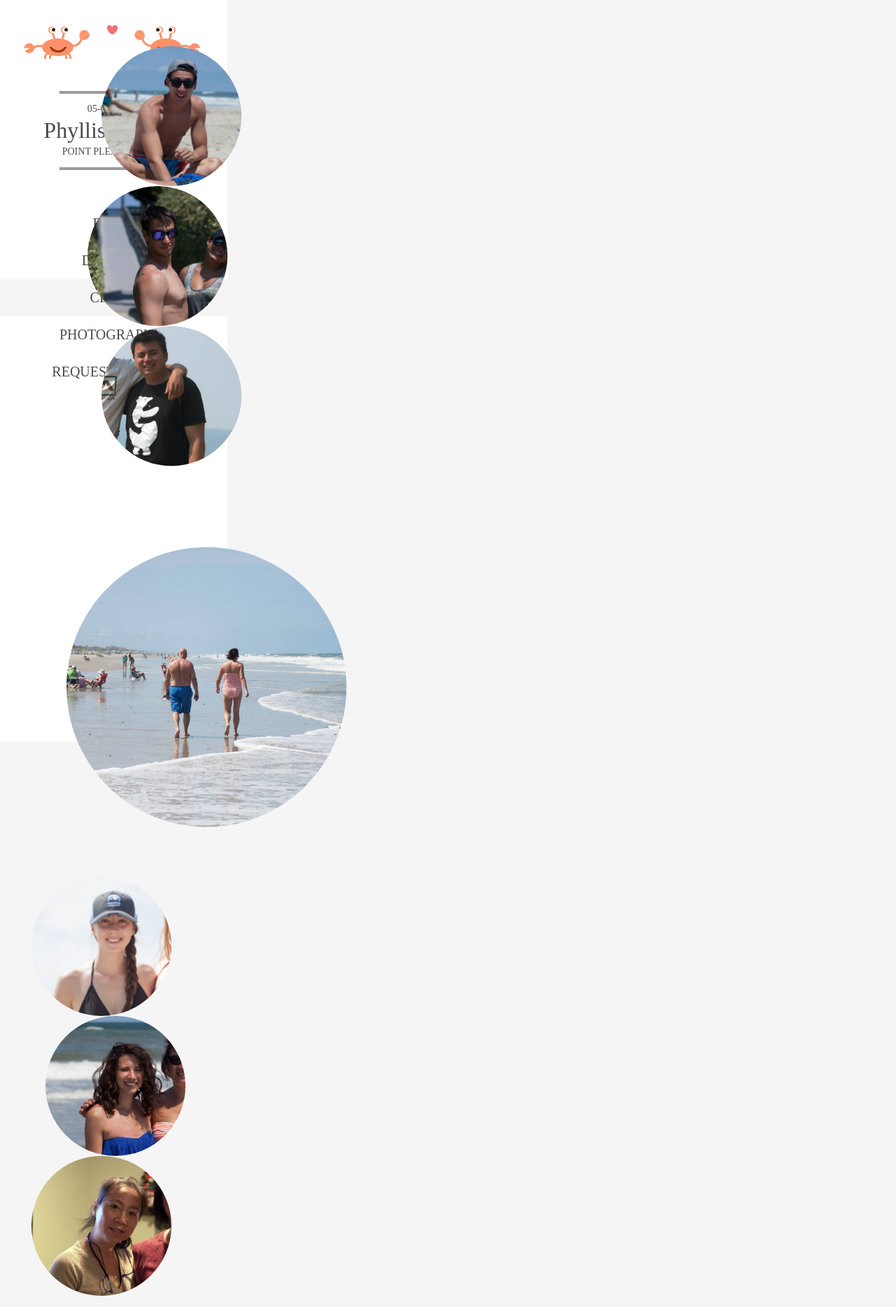
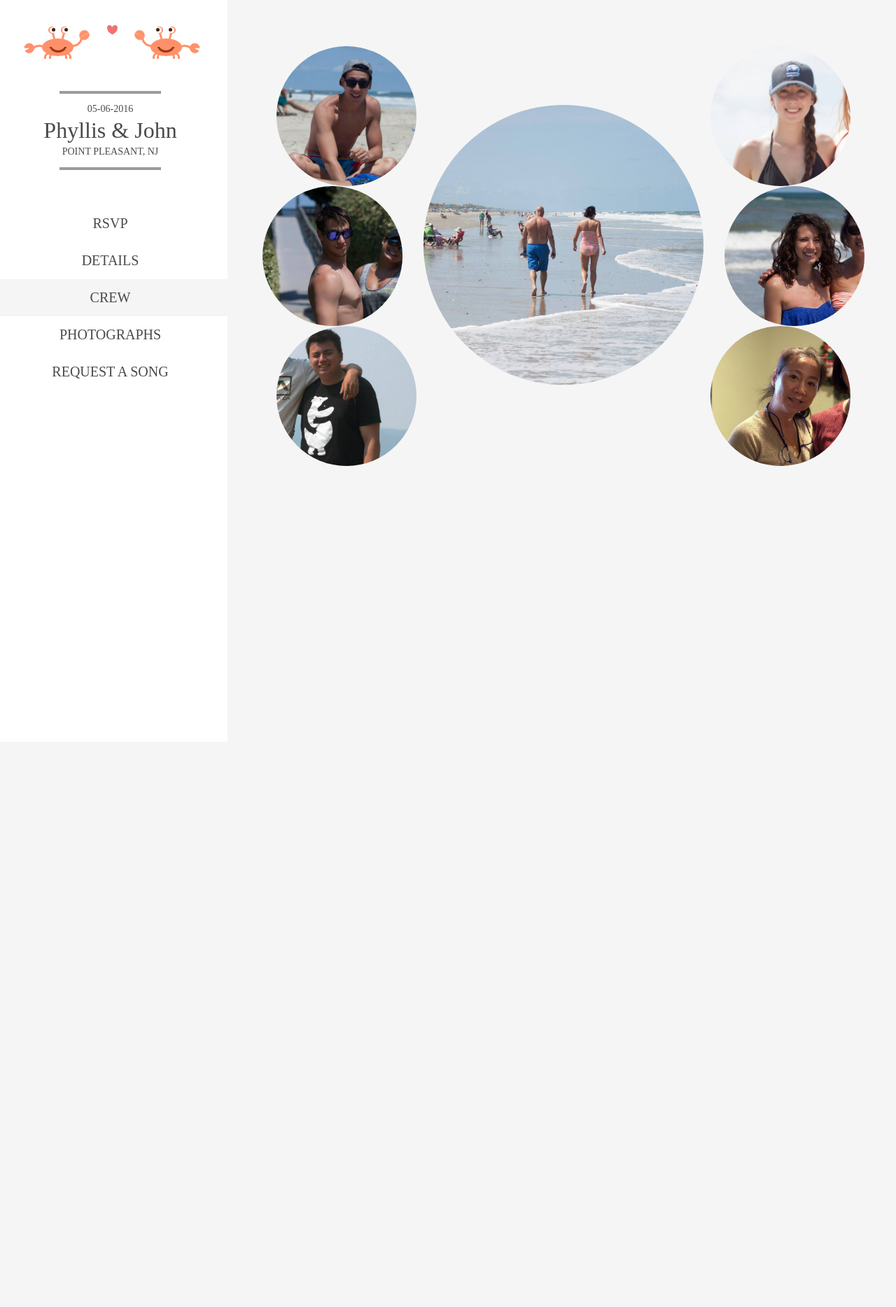
Before and after one commit to phyllisandjohn/phyllisandjohn.github.io, a Jekyll site: the page crew/index.html, which Jekyll copies as it is, in a window 1280 px wide. Shown: the whole page at 70% size. Built offline with Jekyll 4.4.1, drawn with Linux system fonts in a browser that asks for light colours; after the commit the page ends 1060 px from its top, so only the background shows below that.

Commit message:
Update index.html

```diff
--- a/crew/index.html
+++ b/crew/index.html
@@ -659,9 +659,6 @@ textarea {
 }
 
 .container {
-	position: absolute;
-	left: 50%;
-	margin-left:-250px;
 	margin-top: 50px;
 }
 </style>
```
